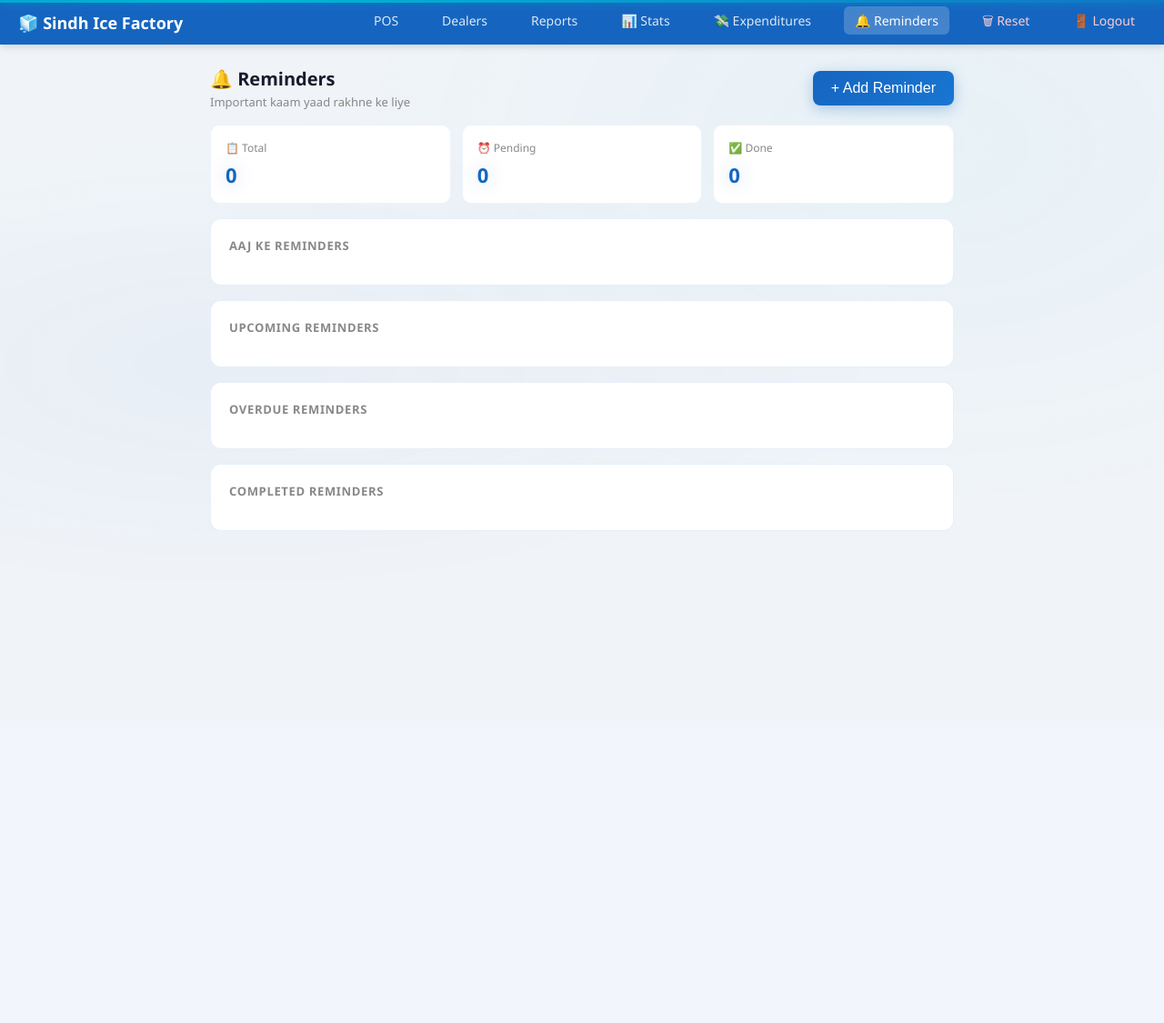
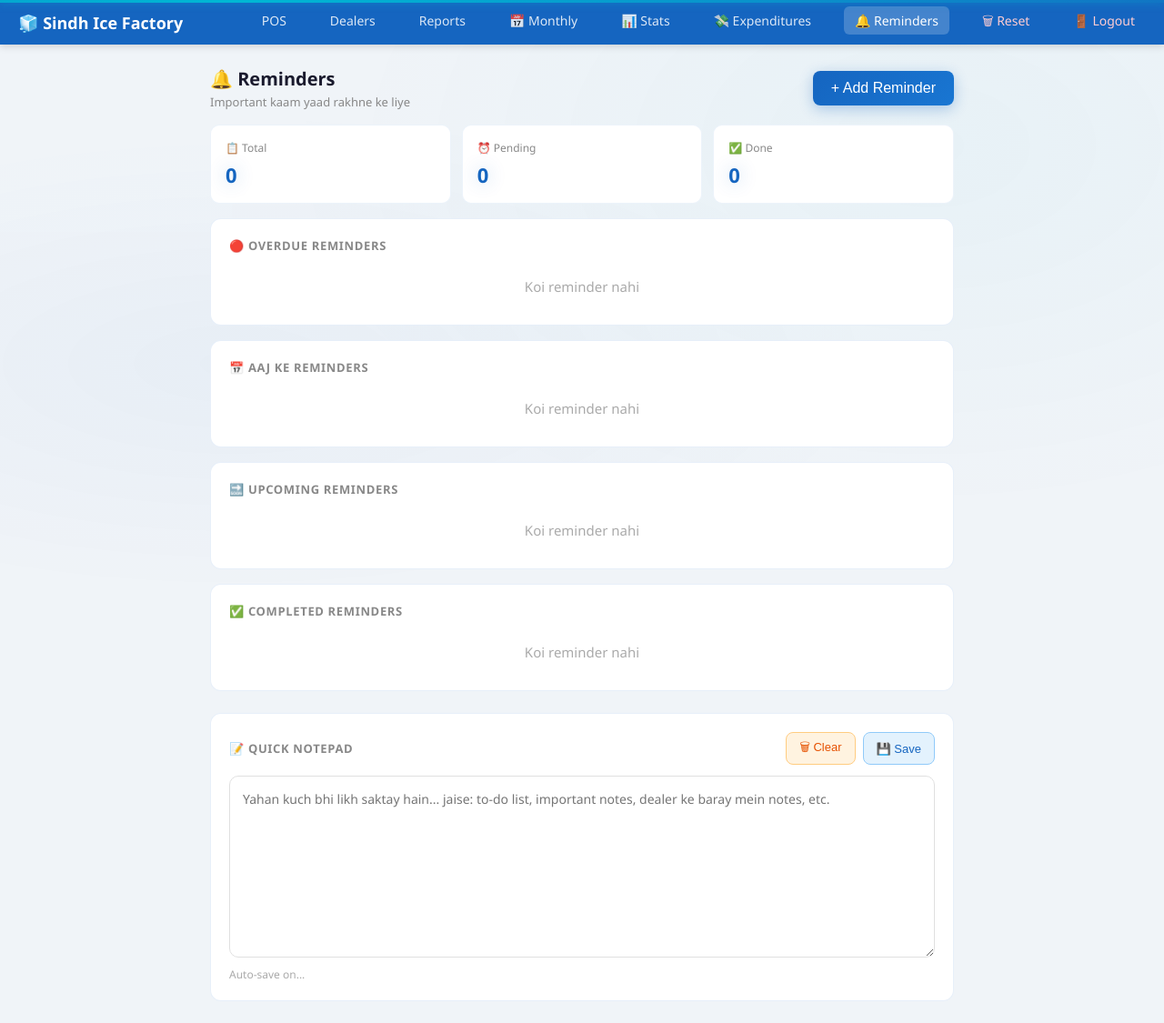
Before and after one commit to huzaifabin5550/sindh-ice-factory, a Flask app: page /reminders in a window 1280 px wide. Shown: the whole page at 91% size. Before the commit the page ends 583 px from the top, so only its background shows below. Run offline with Flask 3, Linux system fonts and the light colour scheme; a user stored in the database is signed in; data that the repository does not hold is empty.

Commit message:
Complete project update

````diff
--- a/static/js/reminders.js
+++ b/static/js/reminders.js
@@ -1,131 +1,147 @@
-```html
-<!DOCTYPE html>
-<html lang="en">
-<head>
-  <meta charset="UTF-8" />
-  <meta name="viewport" content="width=device-width, initial-scale=1.0"/>
-  <title>Sindh Ice Factory — Reminders</title>
-  <link rel="stylesheet" href="/static/css/style.css" />
-</head>
-<body>
+ // ========================================
+// SINDH ICE FACTORY - Reminders Logic
+// ========================================
 
-<nav class="navbar">
-  <div class="navbar-brand">
-    <a href="/" style="color:white; text-decoration:none;">
-      🧊 Sindh Ice Factory
-    </a>
-  </div>
-  <div class="navbar-links">
-    <a href="/">POS</a>
-    <a href="/dealers">Dealers</a>
-    <a href="/reports">Reports</a>
-    <a href="/stats">📊 Stats</a>
-    <a href="/expenditures">💸 Expenditures</a>
-    <a href="/reminders" class="active">🔔 Reminders</a>
-    <a href="/reset" style="color:#ffcdd2;">🗑 Reset</a>
-    <a href="/logout" style="color:#ffcdd2;">🚪 Logout</a>
-  </div>
-</nav>
+window.onload = function () {
+  loadReminders();
+};
 
-<div class="container">
+function openModal() {
+  const now = new Date();
+  const pad = n => String(n).padStart(2, '0');
+  const dt = `${now.getFullYear()}-${pad(now.getMonth()+1)}-${pad(now.getDate())}T${pad(now.getHours())}:${pad(now.getMinutes())}`;
+  document.getElementById('remDate').value = dt;
+  document.getElementById('remTitle').value = '';
+  document.getElementById('remDesc').value = '';
+  document.getElementById('addModal').classList.remove('hidden');
+}
 
-  <div style="display:flex; justify-content:space-between;
-    align-items:center; margin-bottom:16px;">
-    <div>
-      <h2 style="font-size:20px; font-weight:600;">
-        🔔 Reminders
-      </h2>
-      <p style="font-size:13px; color:#888; margin-top:3px;">
-        Important kaam yaad rakhne ke liye
-      </p>
-    </div>
-    <button class="btn btn-primary"
-      style="width:auto; padding:10px 20px;"
-      onclick="openModal()">
-      + Add Reminder
-    </button>
-  </div>
+function closeModal() {
+  document.getElementById('addModal').classList.add('hidden');
+}
 
-  <!-- Stats -->
-  <div class="stats-grid" style="grid-template-columns:repeat(3,1fr);">
-    <div class="stat-card">
-      <div class="s-label">📋 Total</div>
-      <div class="s-value text-blue" id="statTotal">0</div>
-    </div>
-    <div class="stat-card">
-      <div class="s-label">⏰ Pending</div>
-      <div class="s-value text-red" id="statPending">0</div>
-    </div>
-    <div class="stat-card">
-      <div class="s-label">✅ Done</div>
-      <div class="s-value text-green" id="statDone">0</div>
-    </div>
-  </div>
+async function saveReminder() {
+  const title = document.getElementById('remTitle').value.trim();
+  const desc = document.getElementById('remDesc').value.trim();
+  const date = document.getElementById('remDate').value;
 
-  <!-- Reminders List -->
-  <div class="card">
-    <div class="card-title">Aaj Ke Reminders</div>
-    <div id="todayList"></div>
-  </div>
+  if (!title) { alert('❌ Title dalein!'); return; }
+  if (!date) { alert('❌ Date dalein!'); return; }
 
-  <div class="card">
-    <div class="card-title">Upcoming Reminders</div>
-    <div id="upcomingList"></div>
-  </div>
+  const res = await DB.addReminder({ title, description: desc, reminder_date: date });
+  if (res.success) {
+    closeModal();
+    loadReminders();
+  } else {
+    alert('❌ Error: ' + (res.error || 'Kuch masla hua'));
+  }
+}
 
-  <div class="card">
-    <div class="card-title">Overdue Reminders</div>
-    <div id="overdueList"></div>
-  </div>
+async function loadReminders() {
+  const reminders = await DB.getAllReminders();
 
-  <div class="card">
-    <div class="card-title">Completed Reminders</div>
-    <div id="doneList"></div>
-  </div>
+  const now = new Date();
+  const todayStr = now.toISOString().split('T')[0];
 
-</div>
+  let total = reminders.length;
+  let pending = 0, done = 0;
+  let todayItems = [], upcomingItems = [], overdueItems = [], doneItems = [];
 
-<!-- Add Reminder Modal -->
-<div class="modal-overlay hidden" id="addModal">
-  <div class="modal-box">
-    <div class="modal-title">🔔 Naya Reminder Add Karein</div>
+  reminders.forEach(r => {
+    const rDate = new Date(r.reminder_date);
+    const rDateStr = r.reminder_date.split('T')[0];
 
-    <div class="field-group">
-      <label class="field-label">Title *</label>
-      <input type="text" id="remTitle"
-        placeholder="e.g. Ali Trader ka payment lena hai" />
-    </div>
+    if (r.is_done) {
+      done++;
+      doneItems.push(r);
+    } else {
+      pending++;
+      if (rDateStr === todayStr) {
+        todayItems.push(r);
+      } else if (rDate < now) {
+        overdueItems.push(r);
+      } else {
+        upcomingItems.push(r);
+      }
+    }
+  });
 
-    <div class="field-group">
-      <label class="field-label">Description (optional)</label>
-      <input type="text" id="remDesc"
-        placeholder="Extra details..." />
-    </div>
+  document.getElementById('statTotal').textContent = total;
+  document.getElementById('statPending').textContent = pending;
+  document.getElementById('statDone').textContent = done;
 
-    <div class="field-group">
-      <label class="field-label">Date & Time *</label>
-      <input type="datetime-local" id="remDate" />
-    </div>
+  renderList('overdueList', overdueItems, 'overdue');
+  renderList('todayList', todayItems, 'today');
+  renderList('upcomingList', upcomingItems, 'upcoming');
+  renderList('doneList', doneItems, 'done');
+}
 
-    <div class="grid-2" style="gap:8px; margin-top:6px;">
-      <button class="btn btn-primary" onclick="saveReminder()">
-        ✅ Save Karein
-      </button>
-      <button class="btn btn-secondary" onclick="closeModal()">
-        ✖ Cancel
-      </button>
-    </div>
-  </div>
-</div>
+function renderList(containerId, items, type) {
+  const container = document.getElementById(containerId);
+  if (!items.length) {
+    container.innerHTML = '<p style="color:#aaa; text-align:center; padding:12px;">Koi reminder nahi</p>';
+    return;
+  }
 
-<script src="/static/js/storage.js"></script>
-<script src="/static/js/reminders.js"></script>
-</body>
-</html>
+  container.innerHTML = items.map(r => {
+    const dateStr = new Date(r.reminder_date).toLocaleString('en-PK', {
+      dateStyle: 'medium', timeStyle: 'short'
+    });
 
+    let borderColor = '#1565c0';
+    if (type === 'overdue') borderColor = '#c62828';
+    if (type === 'today') borderColor = '#e65100';
+    if (type === 'done') borderColor = '#2e7d32';
 
+    return `
+      <div style="
+        border-left: 4px solid ${borderColor};
+        background: #fafafa;
+        border-radius: 8px;
+        padding: 12px 14px;
+        margin-bottom: 10px;
+        display: flex;
+        justify-content: space-between;
+        align-items: center;
+      ">
+        <div>
+          <div style="font-weight:600; font-size:14px; color:#222;">
+            ${r.is_done ? '✅' : '🔔'} ${r.title}
+          </div>
+          ${r.description ? `<div style="font-size:12px; color:#666; margin-top:3px;">📝 ${r.description}</div>` : ''}
+          <div style="font-size:12px; color:#888; margin-top:4px;">🕐 ${dateStr}</div>
+        </div>
+        <div style="display:flex; gap:8px;">
+          ${!r.is_done ? `
+            <button onclick="markDone(${r.id})" style="
+              background:#e8f5e9; color:#2e7d32;
+              border:1px solid #a5d6a7;
+              padding:6px 12px; border-radius:8px;
+              cursor:pointer; font-size:12px;">
+              ✅ Done
+            </button>
+          ` : ''}
+          <button onclick="deleteReminder(${r.id})" style="
+            background:#ffebee; color:#c62828;
+            border:1px solid #ef9a9a;
+            padding:6px 12px; border-radius:8px;
+            cursor:pointer; font-size:12px;">
+            🗑 Delete
+          </button>
+        </div>
+      </div>
+    `;
+  }).join('');
+}
 
+async function markDone(id) {
+  await DB.markReminderDone(id);
+  loadReminders();
+}
 
-
-now make me reminder.js !!
-```
+async function deleteReminder(id) {
+  if (confirm('Yeh reminder delete karna chahte hain?')) {
+    await DB.deleteReminder(id);
+    loadReminders();
+  }
+}
--- a/static/js/storage.js
+++ b/static/js/storage.js
@@ -1,151 +1,28 @@
- // ========================================
-// SINDH ICE FACTORY - API Storage System
-// ========================================
-
-const DB = {
-
-
-  // ── Dealers ──
-  async getDealers() {
-    const res = await fetch('/api/dealers');
-    return await res.json();
-  },
-
-  async getDealer(id) {
-    const res = await fetch(`/api/dealers/${id}`);
-    return await res.json();
-  },
-
-  async addDealer(dealer) {
-    const res = await fetch('/api/dealers', {
-      method: 'POST',
-      headers: { 'Content-Type': 'application/json' },
-      body: JSON.stringify(dealer)
-    });
-    return await res.json();
-  },
-
-  async updateDealer(id, dealer) {
-    const res = await fetch(`/api/dealers/${id}`, {
-      method: 'PUT',
-      headers: { 'Content-Type': 'application/json' },
-      body: JSON.stringify(dealer)
-    });
-    return await res.json();
-  },
-
-  async deleteDealer(id) {
-    const res = await fetch(`/api/dealers/${id}`, {
-      method: 'DELETE'
-    });
-    return await res.json();
-  },
-
-  // ── Transactions ──
-  async addTransaction(txn) {
-    try {
-      const res = await fetch('/api/transactions', {
-        method: 'POST',
-        headers: { 'Content-Type': 'application/json' },
-        body: JSON.stringify(txn)
-      });
-      const data = await res.json();
-      return data;
-    } catch (err) {
-      console.error('Transaction error:', err);
-      return { success: false, serial: 'REC-0000' };
-    }
-  },
-
-  async getTransactions() {
-    const res = await fetch('/api/transactions');
-    return await res.json();
-  },
-
-  async getTransaction(id) {
-    const res = await fetch(`/api/transactions/${id}`);
-    return await res.json();
-  },
-
-  async searchTransaction(serial) {
-    const res = await fetch(
-      `/api/transactions/search/${serial}`
-    );
-    return await res.json();
-  },
-
-  async updateTransaction(id, data) {
-    const res = await fetch(`/api/transactions/${id}`, {
-      method: 'PUT',
-      headers: { 'Content-Type': 'application/json' },
-      body: JSON.stringify(data)
-    });
-    return await res.json();
-  },
-
-  async deleteTransaction(id) {
-    const res = await fetch(`/api/transactions/${id}`, {
-      method: 'DELETE'
-    });
-    return await res.json();
-  },
-
-  async getDealerTransactions(dealerId) {
-    const res = await fetch(
-      `/api/transactions/dealer/${dealerId}`
-    );
-    return await res.json();
-  },
-
-  async getTransactionsByDate(date) {
-    const res = await fetch(
-      `/api/transactions/date/${date}`
-    );
-    return await res.json();
-  },
-
-  async getMonthlySummary() {
-    const res = await fetch('/api/monthly-summary');
-    return await res.json();
-  },
-
-  // ── Alias Functions ──
-  async getAllTransactions() {
-    return this.getTransactions();
-  },
-
-  async getAllDealers() {
-    return this.getDealers();
-  },
-  // ── Expenditures ──
-  async getExpenditures() {
-    const res = await fetch('/api/expenditures');
-    return await res.json();
-  },
-
-  async addExpenditure(exp) {
-    const res = await fetch('/api/expenditures', {
-      method: 'POST',
-      headers: { 'Content-Type': 'application/json' },
-      body: JSON.stringify(exp)
-    });
-    return await res.json();
-  },
-
-  async deleteExpenditure(id) {
-    const res = await fetch(`/api/expenditures/${id}`, {
-      method: 'DELETE'
-    });
-    return await res.json();
-  },
-
-  async getExpendituresByDate(date) {
-    const res = await fetch(`/api/expenditures/date/${date}`);
-    return await res.json();
-  },
-
-  async getMonthlyExpenditures() {
-    const res = await fetch('/api/monthly-expenditures');
-    return await res.json();
-  }
+ const DB = {
+  async getDealers() { const res = await fetch('/api/dealers'); return await res.json(); },
+  async getAllDealers() { return this.getDealers(); },
+  async getDealer(id) { const res = await fetch('/api/dealers/' + id); return await res.json(); },
+  async addDealer(d) { const res = await fetch('/api/dealers', {method:'POST',headers:{'Content-Type':'application/json'},body:JSON.stringify(d)}); return await res.json(); },
+  async updateDealer(id,d) { const res = await fetch('/api/dealers/' + id, {method:'PUT',headers:{'Content-Type':'application/json'},body:JSON.stringify(d)}); return await res.json(); },
+  async deleteDealer(id) { const res = await fetch('/api/dealers/' + id, {method:'DELETE'}); return await res.json(); },
+  async addTransaction(txn) { try { const res = await fetch('/api/transactions', {method:'POST',headers:{'Content-Type':'application/json'},body:JSON.stringify(txn)}); return await res.json(); } catch(err) { return {success:false,serial:'REC-0000'}; } },
+  async getTransactions() { const res = await fetch('/api/transactions'); return await res.json(); },
+  async getAllTransactions() { return this.getTransactions(); },
+  async getTransaction(id) { const res = await fetch('/api/transactions/' + id); return await res.json(); },
+  async searchTransaction(serial) { const res = await fetch('/api/transactions/search/' + serial); return await res.json(); },
+  async updateTransaction(id,data) { const res = await fetch('/api/transactions/' + id, {method:'PUT',headers:{'Content-Type':'application/json'},body:JSON.stringify(data)}); return await res.json(); },
+  async deleteTransaction(id) { const res = await fetch('/api/transactions/' + id, {method:'DELETE'}); return await res.json(); },
+  async getDealerTransactions(id) { const res = await fetch('/api/transactions/dealer/' + id); return await res.json(); },
+  async getTransactionsByDate(date) { const res = await fetch('/api/transactions/date/' + date); return await res.json(); },
+  async getMonthlySummary() { const res = await fetch('/api/monthly-summary'); return await res.json(); },
+  async getExpenditures() { const res = await fetch('/api/expenditures'); return await res.json(); },
+  async getAllExpenditures() { return this.getExpenditures(); },
+  async addExpenditure(exp) { const res = await fetch('/api/expenditures', {method:'POST',headers:{'Content-Type':'application/json'},body:JSON.stringify(exp)}); return await res.json(); },
+  async deleteExpenditure(id) { const res = await fetch('/api/expenditures/' + id, {method:'DELETE'}); return await res.json(); },
+  async getExpendituresByDate(date) { const res = await fetch('/api/expenditures/date/' + date); return await res.json(); },
+  async getMonthlyExpenditures() { const res = await fetch('/api/monthly-expenditures'); return await res.json(); },
+  async getAllReminders() { const res = await fetch('/api/reminders'); return await res.json(); },
+  async addReminder(r) { const res = await fetch('/api/reminders', {method:'POST',headers:{'Content-Type':'application/json'},body:JSON.stringify(r)}); return await res.json(); },
+  async markReminderDone(id) { const res = await fetch('/api/reminders/' + id + '/done', {method:'PUT'}); return await res.json(); },
+  async deleteReminder(id) { const res = await fetch('/api/reminders/' + id, {method:'DELETE'}); return await res.json(); }
 };
--- a/templates/dealer-detail.html
+++ b/templates/dealer-detail.html
@@ -20,6 +20,7 @@
   <a href="/expenditures">💸 Expenditures</a>
   <a href="/stats">📊 Stats</a>
     <a href="/reset" style="color:#ffcdd2;">🗑 Reset</a>
+    <a href="/reminders">🔔 Reminders</a>
     <a href="/logout" style="color:#ffcdd2;">🚪 Logout</a>
 </div>
 </nav>
--- a/templates/dealers.html
+++ b/templates/dealers.html
@@ -22,6 +22,7 @@
    <a href="/expenditures">💸 Expenditures</a>
    <a href="/stats">📊 Stats</a>
     <a href="/reset" style="color:#ffcdd2;">🗑 Reset</a>
+    <a href="/reminders">🔔 Reminders</a>
     <a href="/logout" style="color:#ffcdd2;">🚪 Logout</a>
   </div>
 </nav>
--- a/templates/expenditures.html
+++ b/templates/expenditures.html
@@ -22,6 +22,7 @@
     <a href="/expenditures" class="active">Expenditures</a>
     <a href="/stats">📊 Stats</a>
     <a href="/reset" style="color:#ffcdd2;">🗑 Reset</a>
+    <a href="/reminders">🔔 Reminders</a>
     <a href="/logout" style="color:#ffcdd2;">🚪 Logout</a>
   </div>
 </nav>
--- a/templates/index.html
+++ b/templates/index.html
@@ -22,6 +22,7 @@
     <a href="/expenditures">💸 Expenditures</a>
     <a href="/stats">📊 Stats</a>
     <a href="/reset" style="color:#ffcdd2;">🗑 Reset</a>
+    <a href="/reminders">🔔 Reminders</a>
     <a href="/logout" style="color:#ffcdd2;">🚪 Logout</a>
   </div>
 </nav>
--- a/templates/monthly.html
+++ b/templates/monthly.html
@@ -20,7 +20,9 @@
     <a href="/reports">Reports</a>
     <a href="/monthly" class="active">📆 Monthly</a>
     <a href="/expenditures">💸 Expenditures</a>
+    <a href="/stats">📊 Stats</a>
     <a href="/reset" style="color:#ffcdd2;">🗑 Reset</a>
+    <a href="/reminders">🔔 Reminders</a>
     <a href="/logout" style="color:#ffcdd2;">🚪 Logout</a>
   </div>
 </nav>
--- a/templates/reminders.html
+++ b/templates/reminders.html
@@ -1,4 +1,4 @@
-<!DOCTYPE html>
+ <!DOCTYPE html>
 <html lang="en">
 <head>
   <meta charset="UTF-8" />
@@ -18,6 +18,7 @@
     <a href="/">POS</a>
     <a href="/dealers">Dealers</a>
     <a href="/reports">Reports</a>
+    <a href="/monthly">📅 Monthly</a>
     <a href="/stats">📊 Stats</a>
     <a href="/expenditures">💸 Expenditures</a>
     <a href="/reminders" class="active">🔔 Reminders</a>
@@ -28,19 +29,12 @@
 
 <div class="container">
 
-  <div style="display:flex; justify-content:space-between;
-    align-items:center; margin-bottom:16px;">
+  <div style="display:flex; justify-content:space-between; align-items:center; margin-bottom:16px;">
     <div>
-      <h2 style="font-size:20px; font-weight:600;">
-        🔔 Reminders
-      </h2>
-      <p style="font-size:13px; color:#888; margin-top:3px;">
-        Important kaam yaad rakhne ke liye
-      </p>
+      <h2 style="font-size:20px; font-weight:600;">🔔 Reminders</h2>
+      <p style="font-size:13px; color:#888; margin-top:3px;">Important kaam yaad rakhne ke liye</p>
     </div>
-    <button class="btn btn-primary"
-      style="width:auto; padding:10px 20px;"
-      onclick="openModal()">
+    <button class="btn btn-primary" style="width:auto; padding:10px 20px;" onclick="openModal()">
       + Add Reminder
     </button>
   </div>
@@ -63,23 +57,60 @@
 
   <!-- Reminders List -->
   <div class="card">
-    <div class="card-title">Aaj Ke Reminders</div>
-    <div id="todayList"></div>
+    <div class="card-title">🔴 Overdue Reminders</div>
+    <div id="overdueList"><p style="color:#aaa; text-align:center; padding:10px;">Koi overdue reminder nahi</p></div>
   </div>
 
   <div class="card">
-    <div class="card-title">Upcoming Reminders</div>
-    <div id="upcomingList"></div>
+    <div class="card-title">📅 Aaj Ke Reminders</div>
+    <div id="todayList"><p style="color:#aaa; text-align:center; padding:10px;">Aaj koi reminder nahi</p></div>
   </div>
 
   <div class="card">
-    <div class="card-title">Overdue Reminders</div>
-    <div id="overdueList"></div>
+    <div class="card-title">🔜 Upcoming Reminders</div>
+    <div id="upcomingList"><p style="color:#aaa; text-align:center; padding:10px;">Koi upcoming reminder nahi</p></div>
   </div>
 
   <div class="card">
-    <div class="card-title">Completed Reminders</div>
-    <div id="doneList"></div>
+    <div class="card-title">✅ Completed Reminders</div>
+    <div id="doneList"><p style="color:#aaa; text-align:center; padding:10px;">Koi completed reminder nahi</p></div>
+  </div>
+
+  <!-- ── NOTEPAD ── -->
+  <div class="card" style="margin-top:24px;">
+    <div style="display:flex; justify-content:space-between; align-items:center; margin-bottom:12px;">
+      <div class="card-title" style="margin:0;">📝 Quick Notepad</div>
+      <div style="display:flex; gap:8px;">
+        <button onclick="clearNotepad()" style="background:#fff3e0; color:#e65100; border:1px solid #ffcc80; padding:6px 14px; border-radius:8px; cursor:pointer; font-size:13px;">
+          🗑 Clear
+        </button>
+        <button onclick="saveNotepad()" style="background:#e3f2fd; color:#1565c0; border:1px solid #90caf9; padding:6px 14px; border-radius:8px; cursor:pointer; font-size:13px;">
+          💾 Save
+        </button>
+      </div>
+    </div>
+    <textarea id="notepadText"
+      placeholder="Yahan kuch bhi likh saktay hain... jaise: to-do list, important notes, dealer ke baray mein notes, etc."
+      style="
+        width: 100%;
+        min-height: 200px;
+        padding: 14px;
+        border: 1.5px solid #e0e0e0;
+        border-radius: 10px;
+        font-size: 14px;
+        font-family: inherit;
+        resize: vertical;
+        outline: none;
+        color: #333;
+        line-height: 1.6;
+        box-sizing: border-box;
+        transition: border 0.2s;
+      "
+      onfocus="this.style.border='1.5px solid #1565c0'"
+      onblur="this.style.border='1.5px solid #e0e0e0'"
+      oninput="autoSaveNotepad()"
+    ></textarea>
+    <p style="font-size:12px; color:#aaa; margin-top:6px;" id="notepadStatus">Auto-save on...</p>
   </div>
 
 </div>
@@ -91,14 +122,12 @@
 
     <div class="field-group">
       <label class="field-label">Title *</label>
-      <input type="text" id="remTitle"
-        placeholder="e.g. Ali Trader ka payment lena hai" />
+      <input type="text" id="remTitle" placeholder="e.g. Ali Trader ka payment lena hai" />
     </div>
 
     <div class="field-group">
       <label class="field-label">Description (optional)</label>
-      <input type="text" id="remDesc"
-        placeholder="Extra details..." />
+      <input type="text" id="remDesc" placeholder="Extra details..." />
     </div>
 
     <div class="field-group">
@@ -107,17 +136,50 @@
     </div>
 
     <div class="grid-2" style="gap:8px; margin-top:6px;">
-      <button class="btn btn-primary" onclick="saveReminder()">
-        ✅ Save Karein
-      </button>
-      <button class="btn btn-secondary" onclick="closeModal()">
-        ✖ Cancel
-      </button>
+      <button class="btn btn-primary" onclick="saveReminder()">✅ Save Karein</button>
+      <button class="btn btn-secondary" onclick="closeModal()">✖ Cancel</button>
     </div>
   </div>
 </div>
 
 <script src="/static/js/storage.js"></script>
 <script src="/static/js/reminders.js"></script>
+
+<script>
+// ── Notepad Logic ──
+let notepadTimer = null;
+
+window.addEventListener('load', function() {
+  const saved = localStorage.getItem('sif_notepad');
+  if (saved) {
+    document.getElementById('notepadText').value = saved;
+    document.getElementById('notepadStatus').textContent = 'Pehle save hua: ' + new Date(localStorage.getItem('sif_notepad_time') || Date.now()).toLocaleString('en-PK');
+  }
+});
+
+function autoSaveNotepad() {
+  clearTimeout(notepadTimer);
+  document.getElementById('notepadStatus').textContent = 'Likh raha hai...';
+  notepadTimer = setTimeout(() => {
+    saveNotepad(true);
+  }, 1000);
+}
+
+function saveNotepad(auto = false) {
+  const text = document.getElementById('notepadText').value;
+  localStorage.setItem('sif_notepad', text);
+  localStorage.setItem('sif_notepad_time', new Date().toISOString());
+  document.getElementById('notepadStatus').textContent = (auto ? '✅ Auto-saved: ' : '✅ Saved: ') + new Date().toLocaleTimeString('en-PK');
+}
+
+function clearNotepad() {
+  if (confirm('Notepad clear karna chahte hain?')) {
+    document.getElementById('notepadText').value = '';
+    localStorage.removeItem('sif_notepad');
+    document.getElementById('notepadStatus').textContent = 'Notepad clear ho gaya';
+  }
+}
+</script>
+
 </body>
 </html>
--- a/templates/reports.html
+++ b/templates/reports.html
@@ -22,6 +22,7 @@
     <a href="/expenditures">💸 Expenditures</a>
     <a href="/stats">📊 Stats</a>
     <a href="/reset" style="color:#ffcdd2;">🗑 Reset</a>
+    <a href="/reminders">🔔 Reminders</a>
     <a href="/logout" style="color:#ffcdd2;">🚪 Logout</a>
   </div>
 </nav>
--- a/templates/reset.html
+++ b/templates/reset.html
@@ -18,6 +18,7 @@
     <a href="/">POS</a>
     <a href="/dealers">Dealers</a>
     <a href="/reports">Reports</a>
+    <a href="/reminders">🔔 Reminders</a>
     <a href="/logout" style="color:#ffcdd2;">🚪 Logout</a>
   </div>
 </nav>
````
Also changed, not shown: templates/stats.html (+2 -7 lines), sindh_ice.db.
